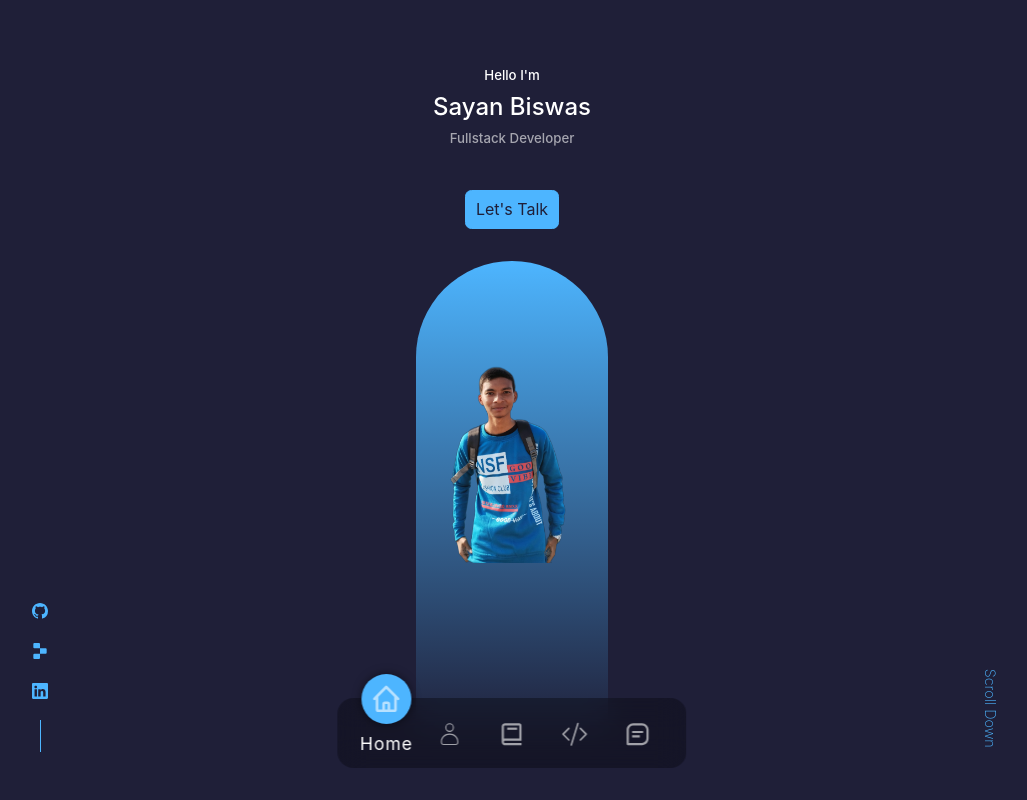
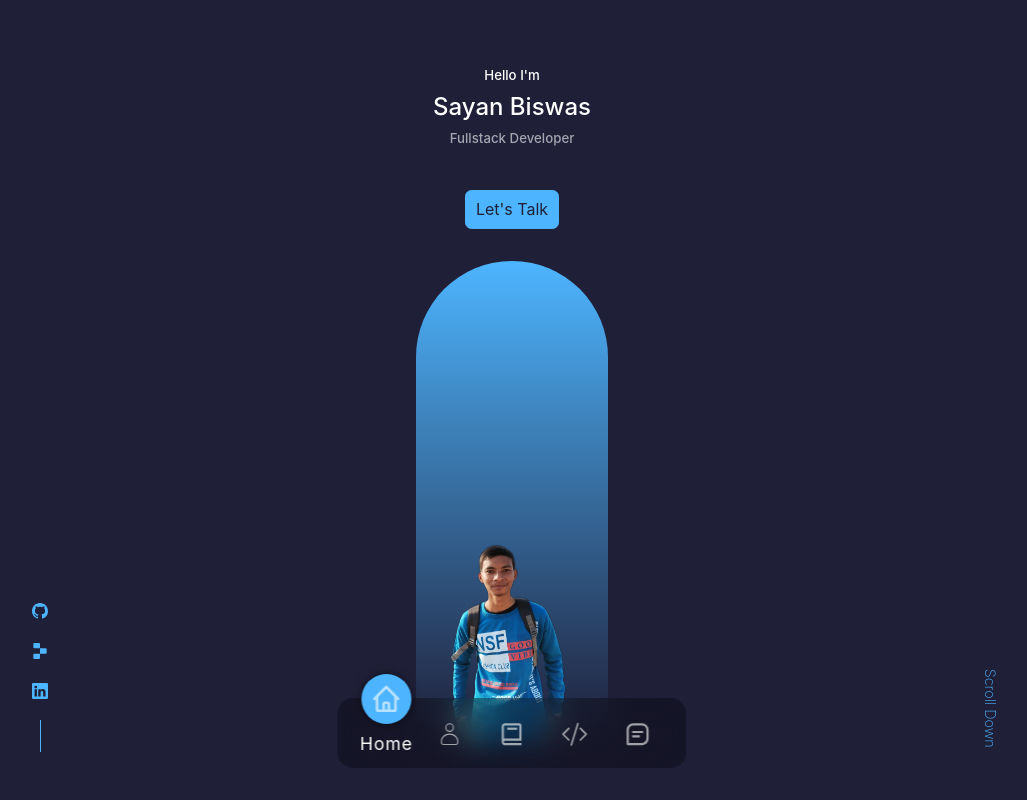
Before and after one commit to sayanbiswascoder/portfolio, a React (Create React App) app: page / in a window 1280 px wide. Shown: the top 800 px of the page, without its empty margins (128-1155 px from the left). Built offline with nearby package versions, Linux system fonts and the light colour scheme.

Commit message:
portfolio page height geter bug fixed

```diff
--- a/src/components/header/header.css
+++ b/src/components/header/header.css
@@ -57,6 +57,8 @@ header{
   border-radius: 12rem 12rem 0 0;
   overflow: hidden;
   padding: 6rem 2.5rem 0rem 2rem;
+  display: flex;
+  align-items: end;
 }
 
 
--- a/src/components/portfolio/Portfolio.jsx
+++ b/src/components/portfolio/Portfolio.jsx
@@ -7,7 +7,6 @@ import projects from './projects'
 import {MdOpenInNew} from 'react-icons/md'
 
 const Portfolio = ({getHeight})=>{
-  console.log(projects)
   AOS.init({
     offset: 240,
     duration: 600,
@@ -16,8 +15,10 @@ const Portfolio = ({getHeight})=>{
   const ref = useRef(null)
 
   useEffect(() => {
-    setHeight(ref.current.clientHeight)
-    getHeight(ref.current.clientHeight)
+    window.onload = () => {
+      setHeight(ref.current.clientHeight)
+      getHeight(ref.current.clientHeight)
+    }
 
   },[getHeight,ref,height])
   return(
@@ -28,9 +29,9 @@ const Portfolio = ({getHeight})=>{
 
       <div className="container portfolio__container">
         {
-          projects.map(elm=>{
+          projects.map((elm, ind) =>{
             return(
-              <article className="portfolio__item" data-aos="zoom-in">
+              <article key={ind} className="portfolio__item" data-aos="zoom-in">
                 <div className="portfolio__item-image">
                   <img src={elm.imgUrl} alt="portfolio_image1"/>
                 </div>
```
